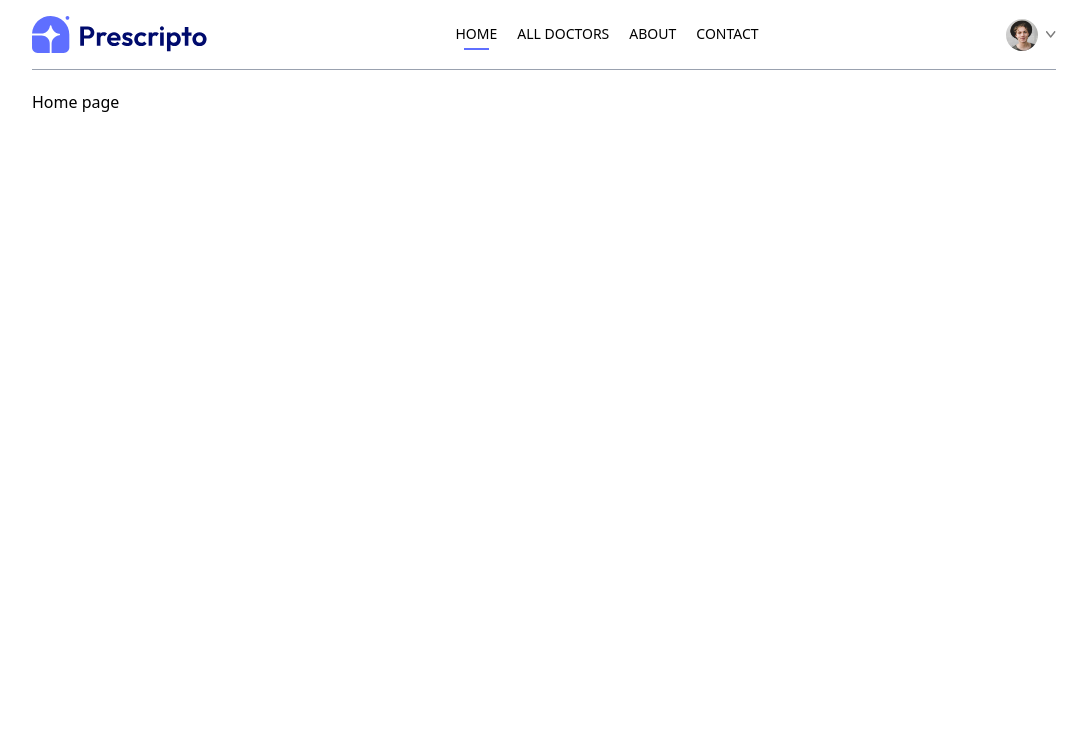
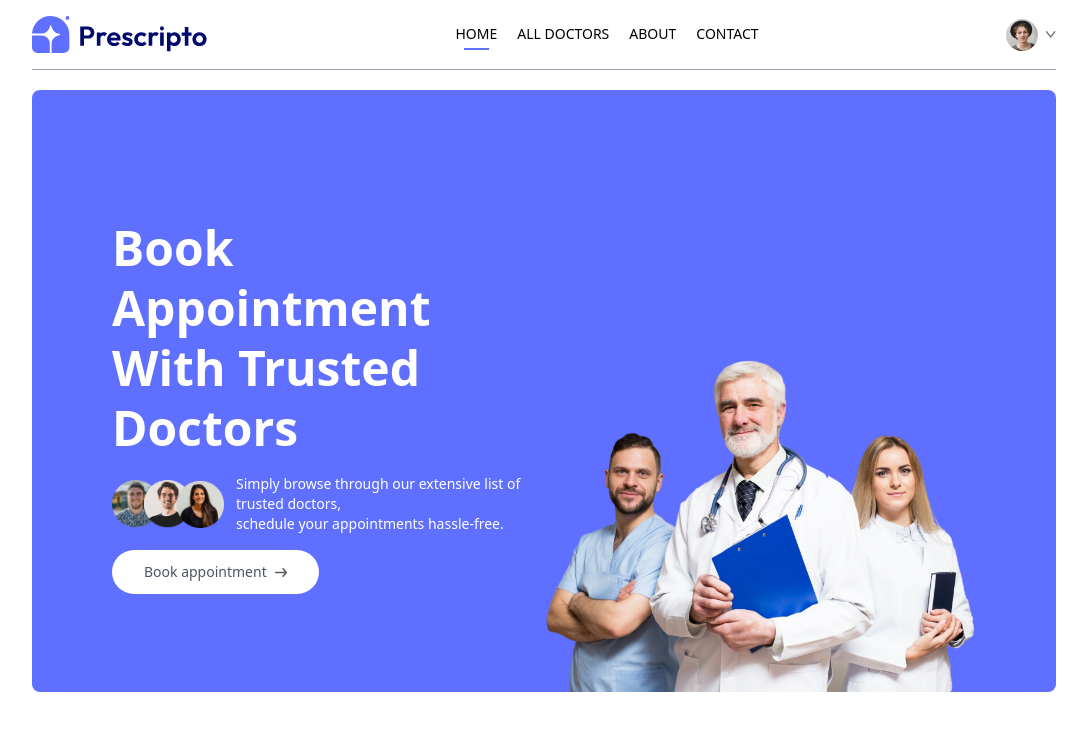
Before and after one commit to Naeem-khndkar55/Doctor-appointment-, a React (Vite) app in the folder frontend/: page / in a window 1280 px wide. Shown: the top 730 px of the page, without its empty margins (96-1183 px from the left). Built offline with nearby package versions, Linux system fonts and the light colour scheme.

Commit message:
header section design started

```diff
--- /dev/null
+++ b/frontend/src/components/Header.jsx
@@ -0,0 +1,41 @@
+import React from "react";
+import { assets } from "../assets/assets";
+
+const Header = () => {
+  return (
+    <div className="flex flex-col md:flex-row flex-wrap bg-[#5f6FFF] rounded-lg px-6 md:px-10 lg:px-20 ">
+      {/* {leftside} */}
+      <div className="md:w-1/2 flex flex-col items-start justify-center gap-4 py-10 m-auto md:py-[10vw] md:mb-[-30px]">
+        <p className="text-3xl md:text-4xl lg:text-5xl text-white font-semibold leading-tight md:leading-tight lg:leading-tight">
+          Book Appointment <br />
+          With Trusted Doctors
+        </p>
+        <div className="flex flex-col md:flex-row items-center gap-3 text-white text-sm font-light">
+          <img className="w-28" src={assets.group_profiles} alt="" />
+          <p>
+            Simply browse through our extensive list of trusted doctors,
+            <br className="hidden sm:block" />
+            schedule your appointments hassle-free.
+          </p>
+        </div>
+        <a
+          href=""
+          className="flex items-center gap-2 bg-white px-8 py-3 rounded-full text-gray-600 text-sm m-auto md:m-0 hover:scale-105 transition-all duration-300"
+        >
+          Book appointment
+          <img className="w-3" src={assets.arrow_icon} alt="" />
+        </a>
+      </div>
+      {/* {right side} */}
+      <div className="md:w-1/2 relative">
+        <img
+          className="w-full md:absolute bottom-0 h-auto rounded-lg"
+          src={assets.header_img}
+          alt=""
+        />
+      </div>
+    </div>
+  );
+};
+
+export default Header;
--- a/frontend/src/pages/Home.jsx
+++ b/frontend/src/pages/Home.jsx
@@ -1,7 +1,12 @@
 import React from "react";
+import Header from "../components/Header";
 
 const Home = () => {
-  return <div>Home page </div>;
+  return (
+    <div>
+      <Header />
+    </div>
+  );
 };
 
 export default Home;
```
